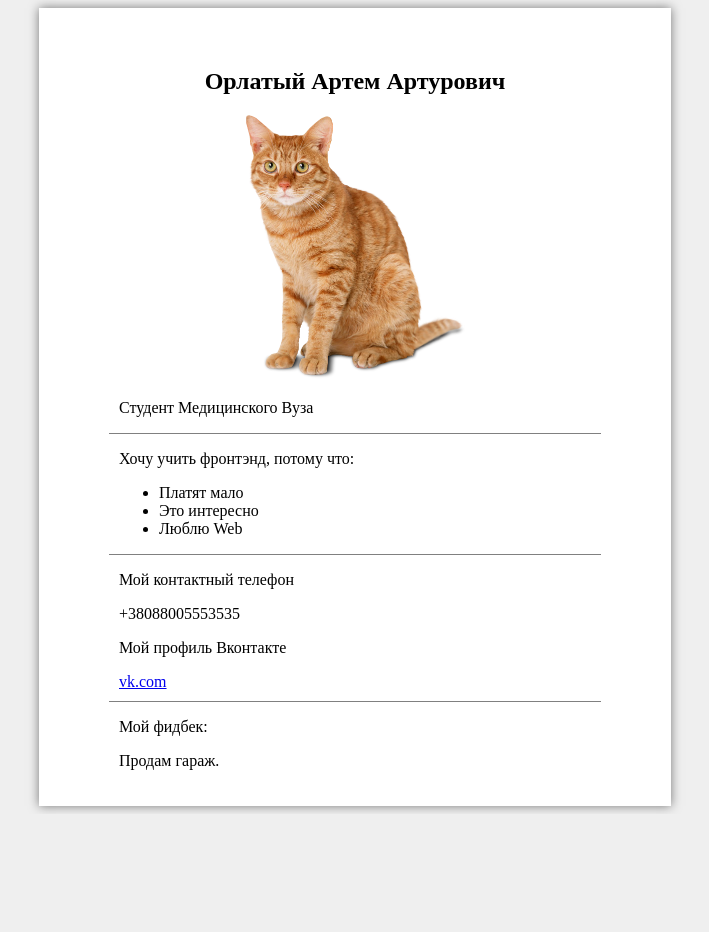
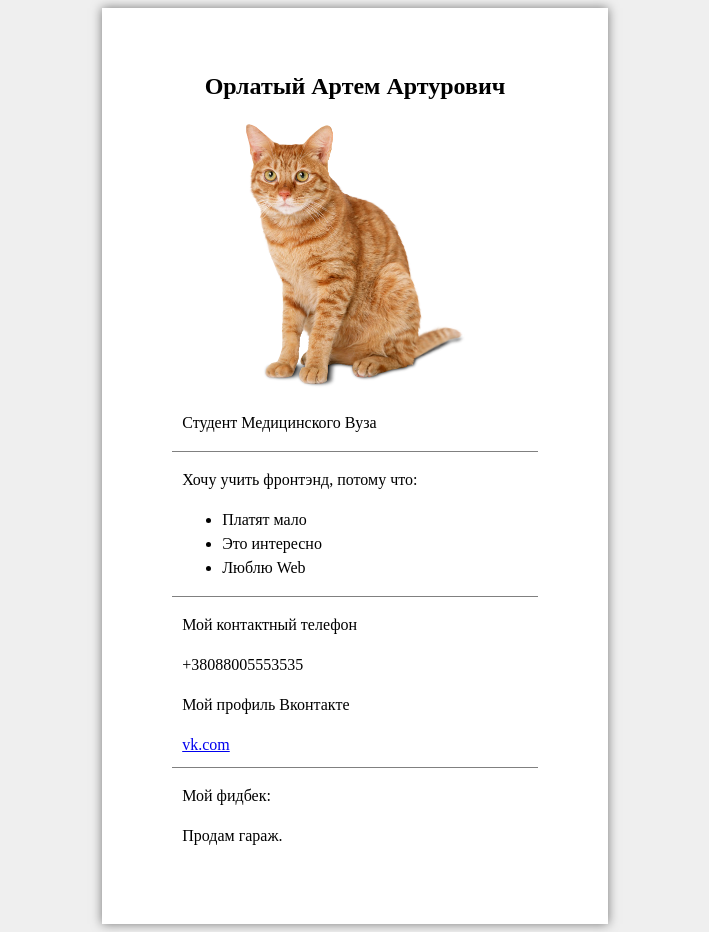
Before and after one commit to Asmondius/Homework, a plain HTML site: page Homework.html in a window 1280 px wide. Shown: the whole page, without its empty margins (285-994 px from the left). Before the commit the page ends 814 px from the top, so only its background shows below. Drawn offline with Linux system fonts and the light colour scheme.

Commit message:
Update Homework.html
fixe widith and added line height

```diff
--- a/Homework.html
+++ b/Homework.html
@@ -30,8 +30,9 @@ background-color:RGB(239, 239, 239);
    margin: 0 auto;
    background-color:white;
    box-shadow: 0 0 10px rgba(0,0,0,0.5);
-   width: 50%;
-   padding-bottom: 20px;
+   width: 40%;
+   padding-bottom: 60px;
+   line-height: 1.5;
    }
 
 
```
